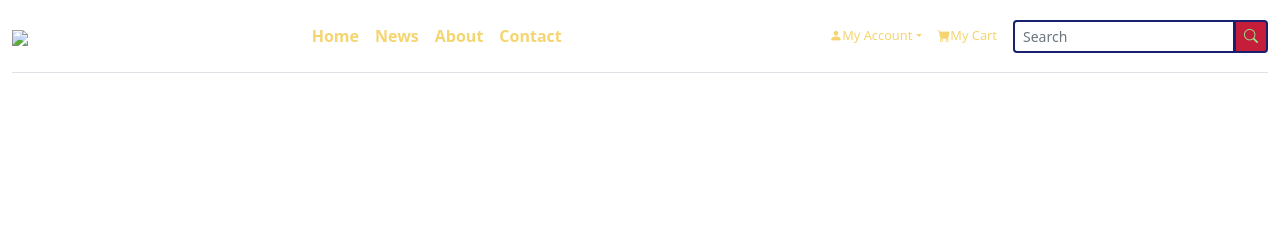
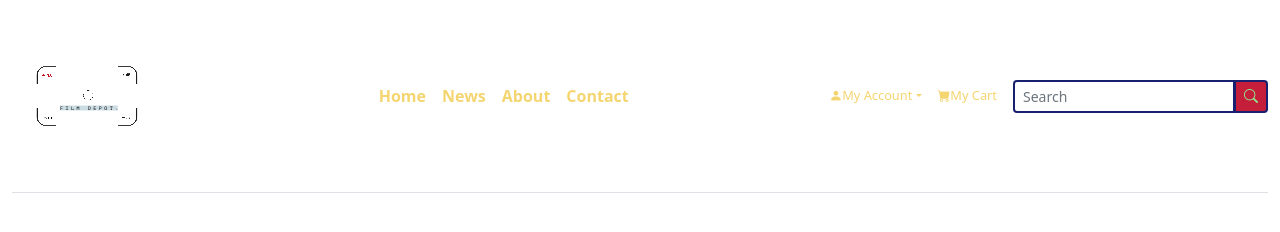
Before and after one commit to adamhopkins1/store-site, a plain HTML site: page index.html in a window 1280 px wide. Drawn offline with nearby package versions, Linux system fonts and the light colour scheme; files that its build step writes are made by us from their sources.

Commit message:
Updated reference location for logo png image.
Removed local image location for the png image and uploaded image to git hub servers for live environment.

```diff
--- a/index.html
+++ b/index.html
@@ -17,7 +17,7 @@
         <nav class="navbar navbar-expand-lg border-bottom pb-3">
 
 
-            <a class="navbar-brand" href="#"><img src="images/store-name.png" class="img-fluid me-2"></a>
+            <a class="navbar-brand" href="#"><img src="store-name.png" class="img-fluid me-2"></a>
 
             <button class="navbar-toggler ms-auto" type="button" data-bs-toggle="collapse" data-bs-target="#collapseDropdown">
                 <span class="bi bi-caret-down-fill"></span>
```
